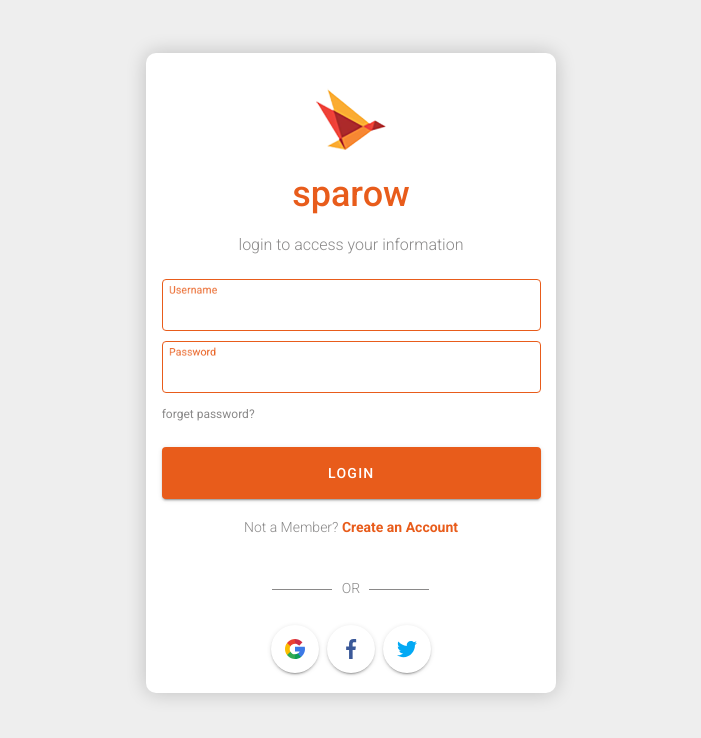
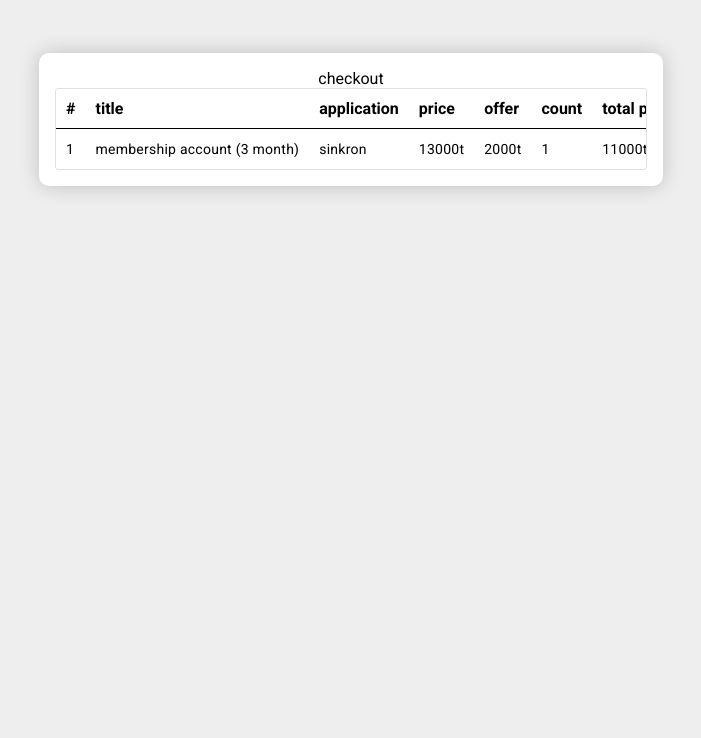
Before and after one commit to mr-exception/sparow-public-webapp, a React (Create React App) app: page /pay in a window 1280 px wide. Before the commit this address led to /login. Shown: the top 738 px of the page, without its empty margins (289-990 px from the left). Built offline with nearby package versions, Linux system fonts and the light colour scheme; no server answers.

Commit message:
implemented table

```diff
--- a/src/Routes.tsx
+++ b/src/Routes.tsx
@@ -8,11 +8,15 @@ import {
 import Login from "./containers/Login/Login";
 import Register from "./containers/Register/Component";
 import ResetPassword from "./containers/ResetPassword/ResetPassword";
+import Pay from "./containers/Pay/Pay";
 
-const Component:React.FC = () => {
+const Component: React.FC = () => {
   return (
     <Router>
       <Switch>
+        <Route path="/pay">
+          <Pay />
+        </Route>
         <Route path="/login">
           <Login />
         </Route>
--- /dev/null
+++ b/src/containers/Pay/Pay.tsx
@@ -0,0 +1,52 @@
+import React from "react";
+import { Card, CardHeader, CardBody } from "ui-kit/Card";
+import Col from "ui-kit/Col";
+import Row from "ui-kit/Row";
+import Space from "ui-kit/Space";
+import Table from "ui-kit/Table/Table";
+const Component: React.FC = () => {
+  return (
+    <Row align="center" verticalAlign="center">
+      <Col lg={6} md={8} sm={8} xs={12}>
+        <Space height="45px" />
+        <Card>
+          <CardHeader>
+            <Row align="center">
+              <Col col={12}>checkout</Col>
+            </Row>
+          </CardHeader>
+          <CardBody>
+            <Row align="start">
+              <Col col={12}>
+                <Table
+                  data={[
+                    {
+                      row: 1,
+                      title: "membership account (3 month)",
+                      application: "sinkron",
+                      price: "13000t",
+                      offer: "2000t",
+                      count: "1",
+                      total_price: "11000t",
+                    },
+                  ]}
+                  headers={{
+                    row: "#",
+                    title: "title",
+                    application: "application",
+                    price: "price",
+                    offer: "offer",
+                    count: "count",
+                    total_price: "total price",
+                  }}
+                />
+              </Col>
+            </Row>
+          </CardBody>
+        </Card>
+      </Col>
+    </Row>
+  );
+};
+
+export default Component;
--- /dev/null
+++ b/src/ui-kit/Table/Table.module.scss
@@ -0,0 +1,53 @@
+@import "../../variables.scss";
+.container {
+  background-color: #fff;
+  border-radius: 4px;
+  border-width: 1px;
+  border-style: solid;
+  border-color: rgba(0, 0, 0, 0.12);
+  display: inline-flex;
+  flex-direction: column;
+  box-sizing: border-box;
+  overflow-x: auto;
+  width: 100%;
+}
+.table {
+  border: 0;
+  white-space: nowrap;
+  border-collapse: collapse;
+  table-layout: fixed;
+}
+.body {
+  font-size: 0.875rem;
+  line-height: 1.25rem;
+  font-weight: 400;
+  letter-spacing: 0.0178571429em;
+  text-decoration: inherit;
+  text-transform: inherit;
+}
+.row {
+  border-top-width: 1px;
+  border-top-style: solid;
+}
+.row:hover {
+  background-color: #eee;
+}
+
+.cell {
+  font-size: 0.875rem;
+  line-height: 1.25rem;
+  font-weight: 400;
+  letter-spacing: 0.0178571429em;
+  text-decoration: inherit;
+  text-transform: inherit;
+  box-sizing: border-box;
+  text-overflow: ellipsis;
+  overflow: hidden;
+  padding: 10px;
+  text-align: left;
+}
+
+.headerCell {
+  padding: 10px;
+  text-align: left;
+}
--- /dev/null
+++ b/src/ui-kit/Table/Table.tsx
@@ -0,0 +1,65 @@
+import React from "react";
+import Styles from "./Table.module.scss";
+interface IRow {
+  [key: string]: any;
+}
+interface IProps {
+  headers: {
+    [key: string]: string;
+  };
+  data: IRow[];
+}
+
+const Table: React.FC<IProps> = ({ data, headers }: IProps) => {
+  const headerKeys = Object.keys(headers);
+  return (
+    <div className={Styles.container}>
+      {" "}
+      <table className={Styles.table}>
+        <thead>
+          <tr>
+            {headerKeys.map((key, index) => {
+              if (headers.hasOwnProperty(key)) {
+                return (
+                  <th className={Styles.headerCell} key={index}>
+                    {headers[key]}
+                  </th>
+                );
+              } else {
+                return (
+                  <th className={Styles.headerCell} key={index}>
+                    unknown
+                  </th>
+                );
+              }
+            })}
+          </tr>
+        </thead>
+        <tbody className={Styles.body}>
+          {data.map((row, index) => {
+            return (
+              <tr className={Styles.row} key={index}>
+                {headerKeys.map((key, index) => {
+                  if (row.hasOwnProperty(key)) {
+                    return (
+                      <td className={Styles.cell} key={index}>
+                        {row[key]}
+                      </td>
+                    );
+                  } else {
+                    return (
+                      <td className={Styles.cell} key={index}>
+                        unknown
+                      </td>
+                    );
+                  }
+                })}
+              </tr>
+            );
+          })}
+        </tbody>
+      </table>
+    </div>
+  );
+};
+export default Table;
```
Also changed, not shown: src/containers/Pay/Pay.module.scss (added, +63 -0 lines), 1 other file (tests, documents, lock files or other folders).
